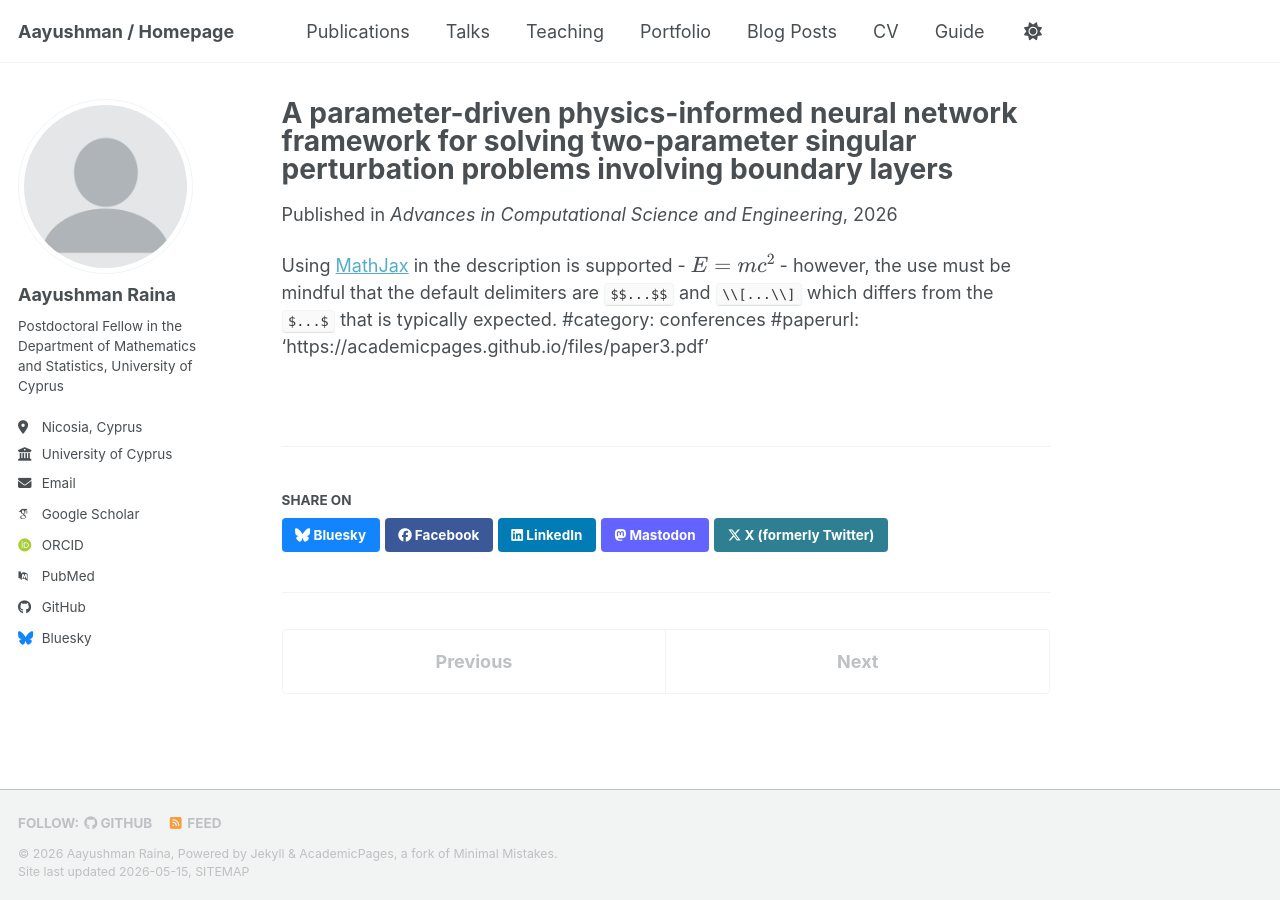
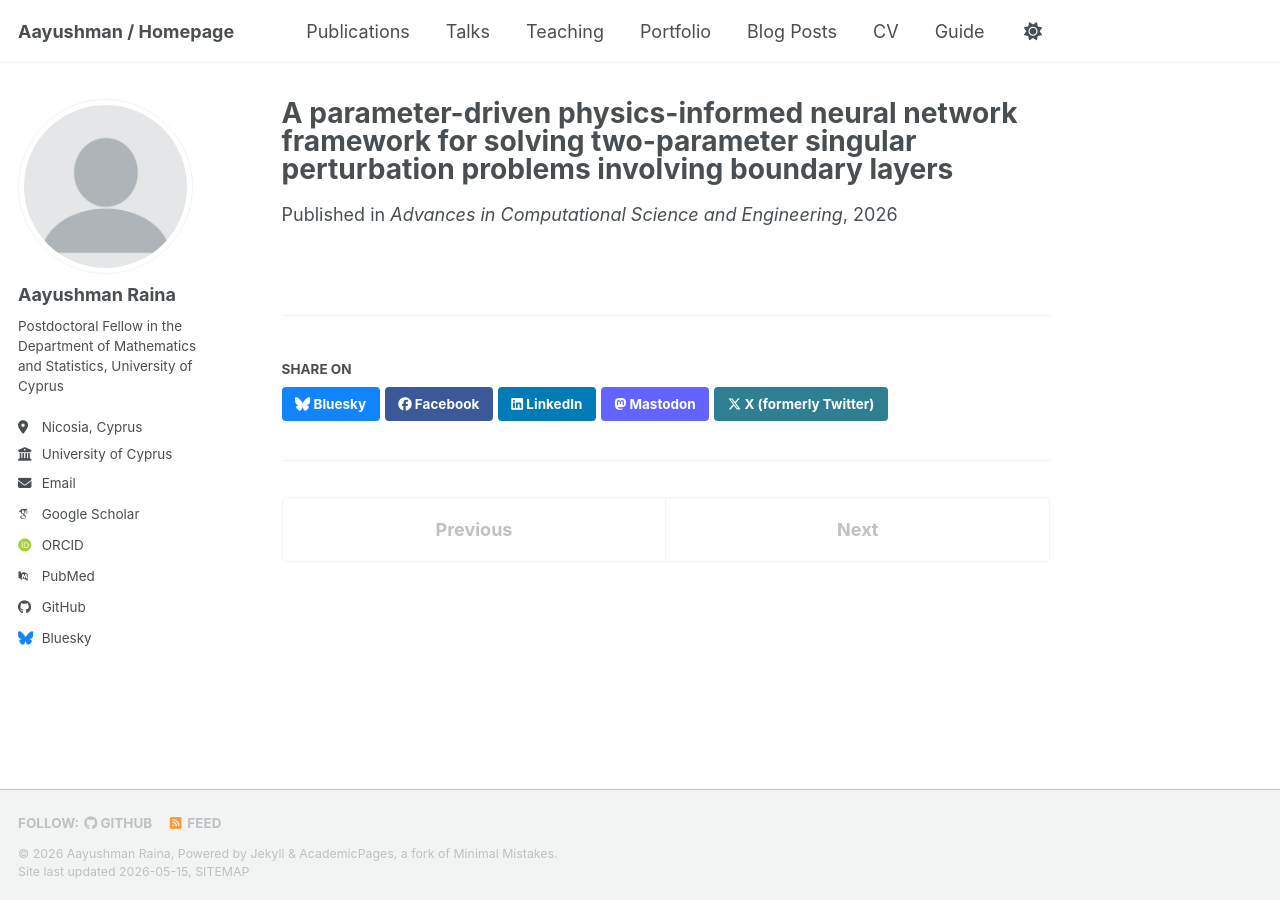
Before and after one commit to Aayushman5/Aayushman5.github.io, a Jekyll site: the page built from _publications/2024-02-17-paper-title-number-7.md, in a window 1280 px wide. Built offline with Jekyll 4.4.1, drawn with Linux system fonts in a browser that asks for light colours; some web fonts are replaced; a script bundle is joined from its source files by our own code; library files that are not in the unit come from our copies.

Commit message:
Update 2024-02-17-paper-title-number-7.md

```diff
--- a/_publications/2024-02-17-paper-title-number-7.md
+++ b/_publications/2024-02-17-paper-title-number-7.md
@@ -6,5 +6,3 @@
 date: 2026-04-01
 venue: 'Advances in Computational Science and Engineering'
 ---
-
-Using [MathJax](https://www.mathjax.org/) in the description is supported - $$E=mc^2$$ - however, the use must be mindful that the default delimiters are `$$...$$` and `\\[...\\]` which differs from the `$...$` that is typically expected. #category: conferences #paperurl: 'https://academicpages.github.io/files/paper3.pdf'
```
